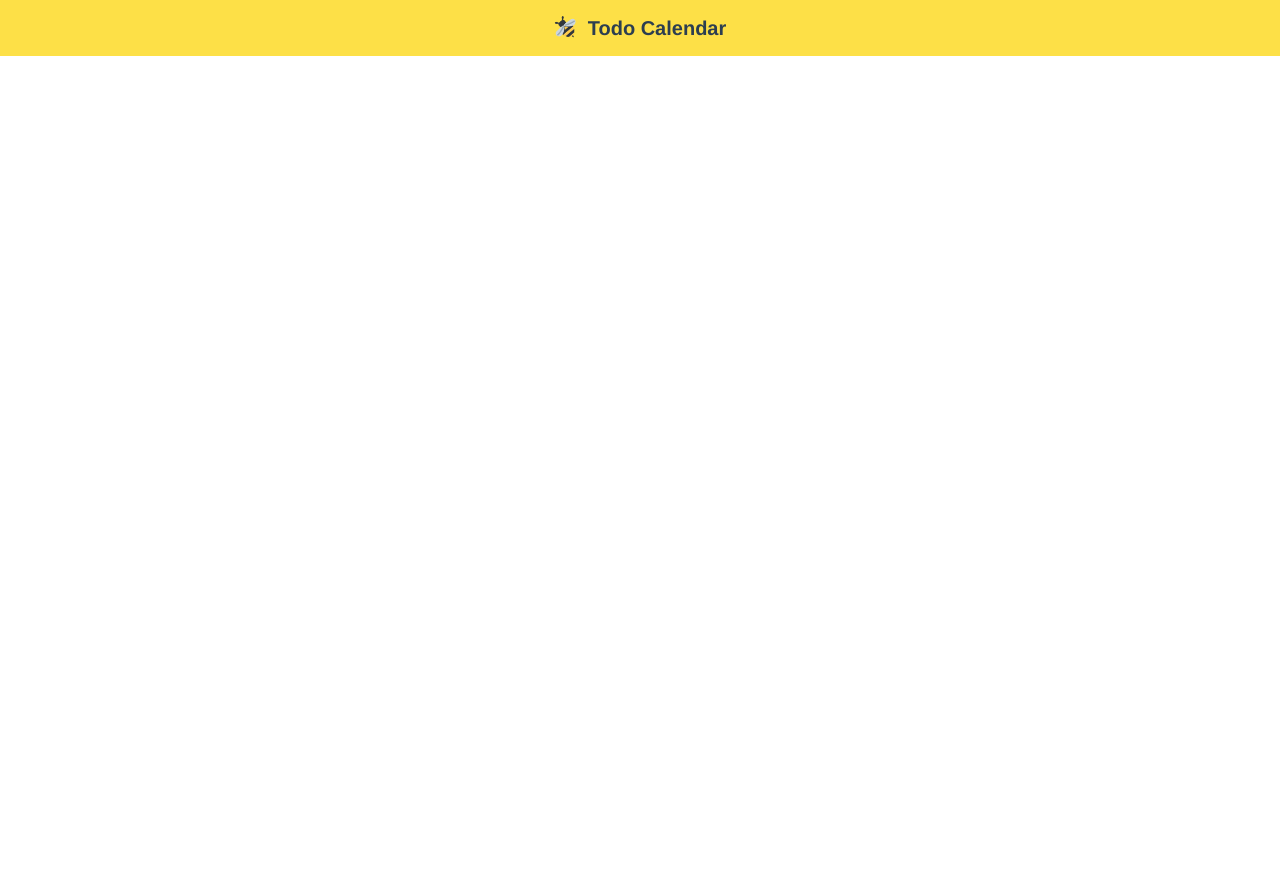
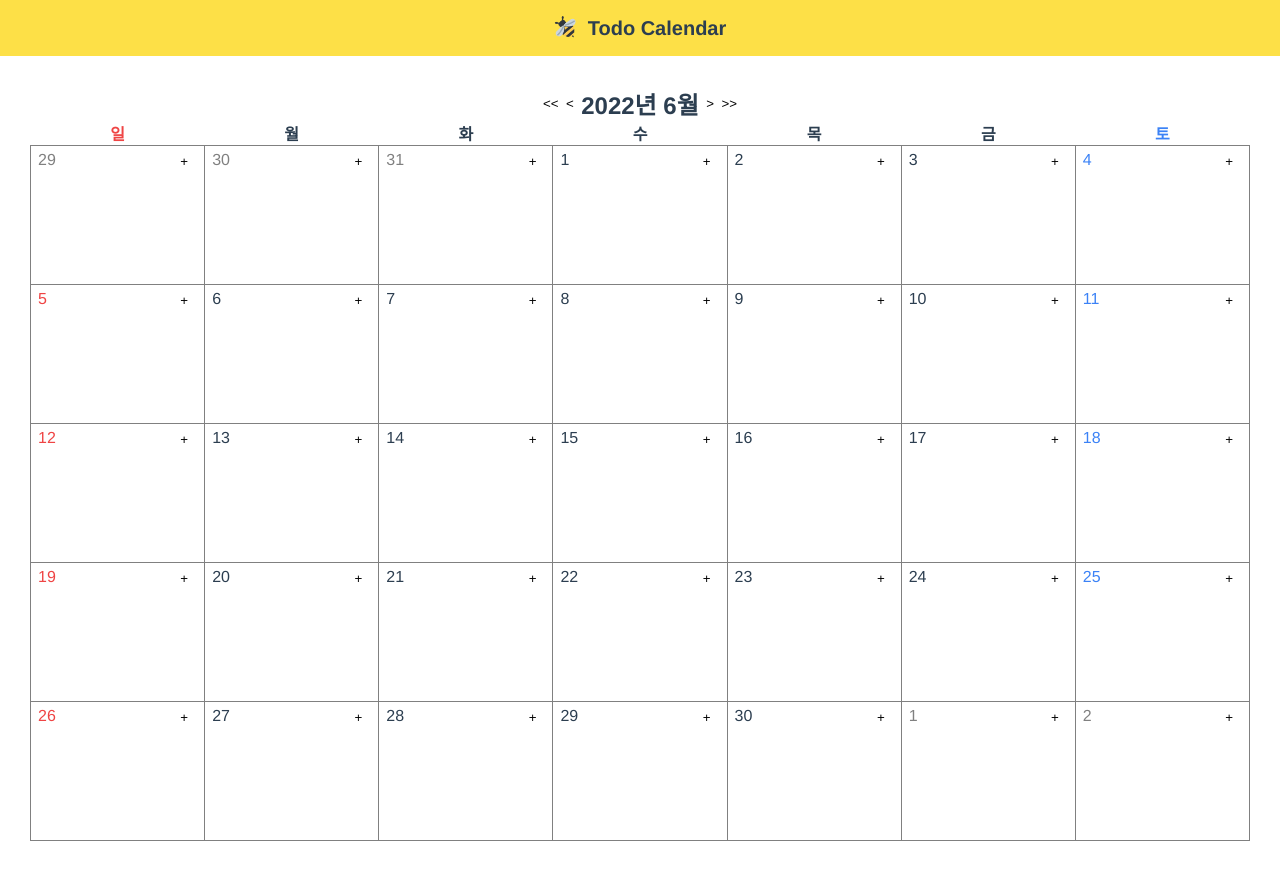
Before and after one commit to jiwlee97/todo, a Vue app: page / in a window 1280 px wide. Before the commit the page ends 800 px from the top, so only its background shows below. Built offline with nearby package versions, Linux system fonts and the light colour scheme.

Commit message:
TodoCalendar 생성하기 (#4)
* TodoCalendar에서 year month 보여주고 변경하는 부분 구현

* TodoCalendar에 table 추가

* calcDateInfos 함수 구현

* showTodoList를 호출할 button 추가

Co-authored-by: jiwlee <ddazi9576@google.com>

```diff
--- a/src/App.vue
+++ b/src/App.vue
@@ -1,14 +1,16 @@
 <template>
   <the-header :title="'Todo Calendar'"></the-header>
+  <todo-calendar></todo-calendar>
 </template>
 
 <script lang="ts">
 import { defineComponent } from "vue";
 import TheHeader from "@/components/TheHeader.vue";
+import TodoCalendar from "./components/TodoCalendar.vue";
 
 export default defineComponent({
   name: "App",
-  components: { TheHeader },
+  components: { TheHeader, TodoCalendar },
 });
 </script>
 
@@ -24,4 +26,7 @@ export default defineComponent({
   text-align: center;
   color: #2c3e50;
 }
+button {
+  cursor: pointer;
+}
 </style>
--- /dev/null
+++ b/src/components/TodoCalendar.vue
@@ -0,0 +1,185 @@
+<template>
+  <section>
+    <div class="date-title">
+      <button @click="previousYear">&lt;&lt;&nbsp;&nbsp;</button>
+      <button @click="previousMonth">&lt;&nbsp;&nbsp;</button>
+      <h2>{{ year }}년 {{ month + 1 }}월</h2>
+      <button @click="nextMonth">&nbsp;&nbsp;&gt;</button>
+      <button @click="nextYear">&nbsp;&nbsp;&gt;&gt;</button>
+    </div>
+    <table>
+      <thead>
+        <th class="sunday">일</th>
+        <th>월</th>
+        <th>화</th>
+        <th>수</th>
+        <th>목</th>
+        <th>금</th>
+        <th class="saturday">토</th>
+      </thead>
+      <tbody>
+        <tr v-for="week in weekNum" :key="week">
+          <td
+            v-for="{ type, day, value } in dateInfos[week - 1]"
+            :key="type + day + value"
+          >
+            <span
+              :class="[
+                type,
+                {
+                  sunday: day === 0,
+                  saturday: day === 6,
+                },
+              ]"
+              >{{ value }}</span
+            >
+            <button class="add-button" @click="showTodoList(value)">+</button>
+          </td>
+        </tr>
+      </tbody>
+    </table>
+  </section>
+</template>
+
+<script>
+import { defineComponent } from "vue";
+
+export default defineComponent({
+  name: "TodoCalendar",
+  data() {
+    return {
+      date: new Date(),
+      dateInfos: [],
+    };
+  },
+  computed: {
+    year() {
+      return this.date.getFullYear();
+    },
+    month() {
+      return this.date.getMonth();
+    },
+    weekNum() {
+      return Math.ceil(new Date(this.year, this.month + 1, 0).getDate() / 7);
+    },
+  },
+  watch: {
+    date() {
+      this.calcDateInfos();
+    },
+  },
+  beforeMount() {
+    this.calcDateInfos();
+  },
+  methods: {
+    previousYear() {
+      this.date = new Date(
+        this.date.getFullYear() - 1,
+        this.date.getMonth(),
+        this.date.getDate()
+      );
+    },
+    nextYear() {
+      this.date = new Date(
+        this.date.getFullYear() + 1,
+        this.date.getMonth(),
+        this.date.getDate()
+      );
+    },
+    previousMonth() {
+      this.date = new Date(
+        this.date.getFullYear(),
+        this.date.getMonth() - 1,
+        this.date.getDate()
+      );
+    },
+    nextMonth() {
+      this.date = new Date(
+        this.date.getFullYear(),
+        this.date.getMonth() + 1,
+        this.date.getDate()
+      );
+    },
+    calcDateInfos() {
+      const firstDayOfWeek = new Date(this.year, this.month, 1).getDay();
+      const lastDayOfWeek = new Date(this.year, this.month + 1, 0).getDay();
+      const prevMonthDateNum = new Date(this.year, this.month, 0).getDate();
+
+      this.dateInfos = [];
+      for (let weekInd = 0; weekInd < this.weekNum; weekInd++) {
+        const weekDate = [];
+        for (let day = 0; day < 7; day++) {
+          if (weekInd === 0 && day < firstDayOfWeek) {
+            weekDate.push({
+              type: "prev",
+              day: day,
+              value: day + prevMonthDateNum - firstDayOfWeek + 1,
+            });
+          } else if (weekInd === this.weekNum - 1 && day > lastDayOfWeek) {
+            weekDate.push({
+              type: "next",
+              day: day,
+              value: day - lastDayOfWeek,
+            });
+          } else {
+            weekDate.push({
+              type: "curr",
+              day: day,
+              value: weekInd * 7 + day - firstDayOfWeek + 1,
+            });
+          }
+        }
+        this.dateInfos.push(weekDate);
+      }
+    },
+    showTodoList(date) {
+      console.log("showTodoList at ", this.year, this.month + 1, date);
+    },
+  },
+});
+</script>
+
+<style scoped>
+section {
+  display: flex;
+  flex-direction: column;
+  align-items: center;
+  padding: 30px;
+}
+.date-title {
+  display: flex;
+}
+button {
+  border: none;
+  background: none;
+}
+.sunday {
+  color: rgb(239 68 68);
+}
+.saturday {
+  color: rgb(59 130 246);
+}
+.prev,
+.next {
+  color: gray;
+}
+table {
+  width: 100%;
+  border-spacing: 0;
+  border-collapse: collapse;
+  table-layout: fixed;
+}
+td {
+  border: 1px solid gray;
+  height: 128px;
+  vertical-align: top;
+  text-align: left;
+  padding: 5px 7px;
+  position: relative;
+}
+.add-button {
+  position: absolute;
+  top: 8px;
+  right: 16px;
+}
+</style>
```
